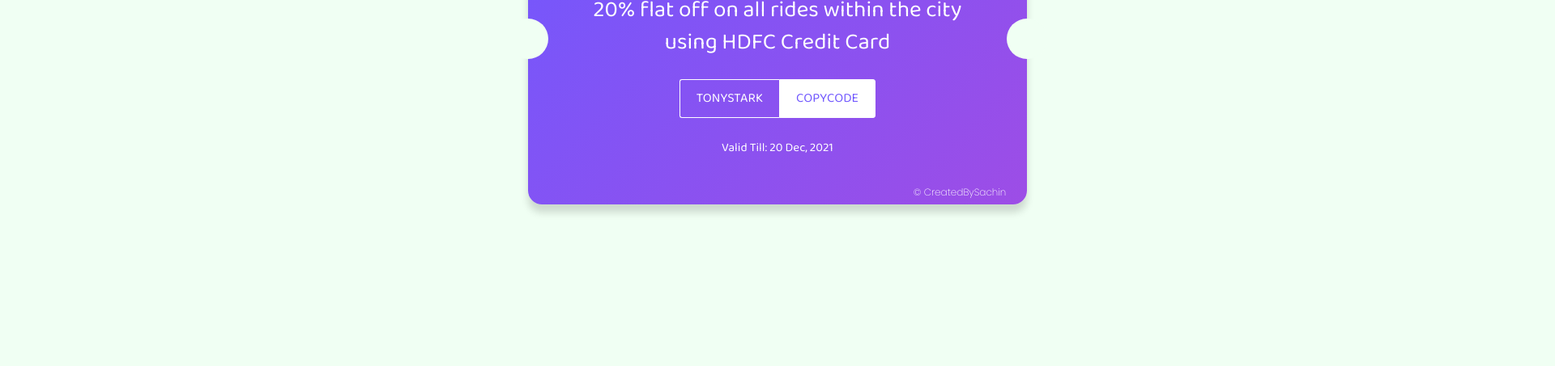
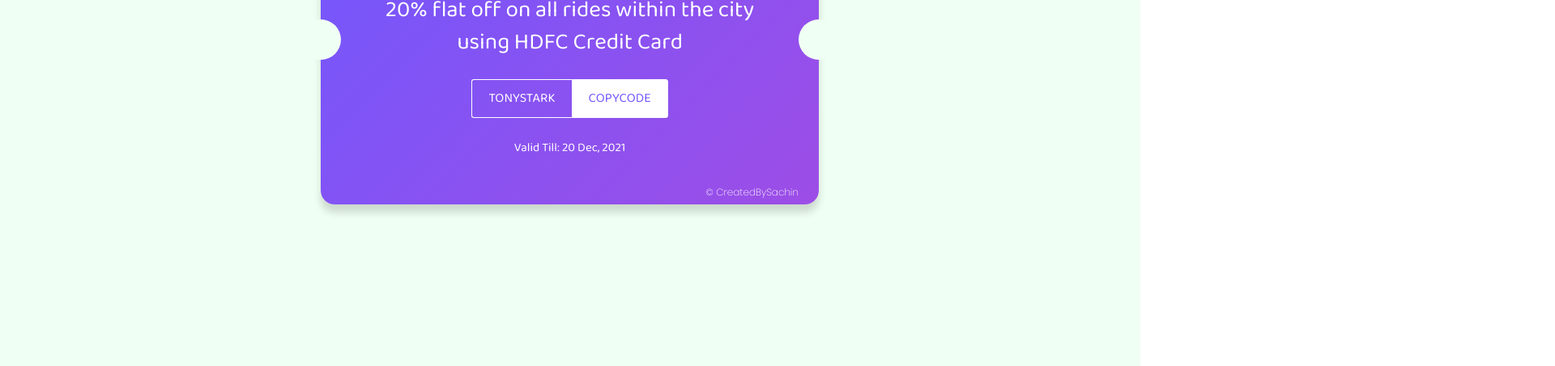
Before and after one commit to sachinuichamp/INVITATIONCARD, a plain HTML site: page index.html in a window 1280 px wide. Shown: the part 752-1205 px from the top of the page at 81% size, 1920 px wide, since content can reach past the window. Drawn offline with nearby package versions, Linux system fonts and the light colour scheme.

Commit message:
Update index.html

```diff
--- a/index.html
+++ b/index.html
@@ -15,7 +15,7 @@
 			font-family: 'Baloo Bhai 2', cursive;
 		}
 		.container{
-			width: 150%;
+			width: 110%;
 			height: 200vh;
 			background: #f0fff3;
 			display: flex;
@@ -91,10 +91,10 @@
 	</style>
 </head>
 <body>
-	<div class="container"  data-aos="flip-left"
+	<div class="container"  >
+		<div class=" coupon-card" data-aos="flip-left"
      data-aos-easing="ease-out-cubic"
      data-aos-duration="2000">
-		<div class=" coupon-card">
 			<img src="https://play-lh.googleusercontent.com/AQtSF5Sl18yp3mQ2tcbOrBLekb7cyP3kyg5BB1uUuc55zfcnbkCDLHFTBwZfYiu1aDI">
 			<h3>20% flat off on all rides within the city  <br>using HDFC Credit Card</h3>
 			<div class="coupon-row">
```
